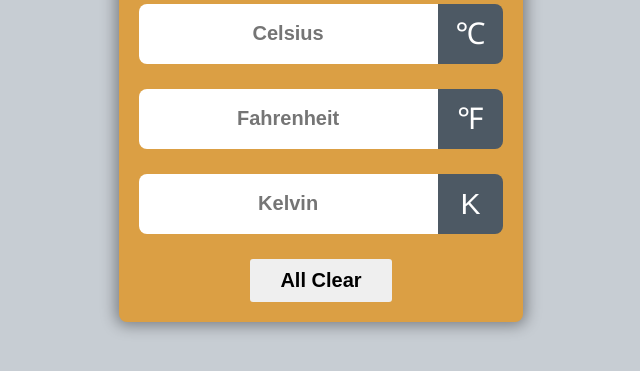
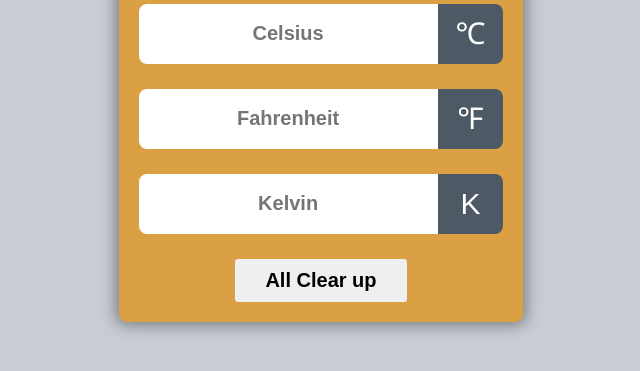
Before and after one commit to suraj1849/Temperature-Convertor, a plain HTML site: page index.html in a window 1280 px wide. Shown: the part 277-648 px from the top of the page, without its empty margins (319-959 px from the left). Drawn offline with Linux system fonts and the light colour scheme.

Commit message:
Update index.html

```diff
--- a/index.html
+++ b/index.html
@@ -30,7 +30,7 @@
         </div>
 
         <div class="button">
-            <button>All Clear</button>
+            <button>All Clear up</button>
         </div>
 
         </div>
```
